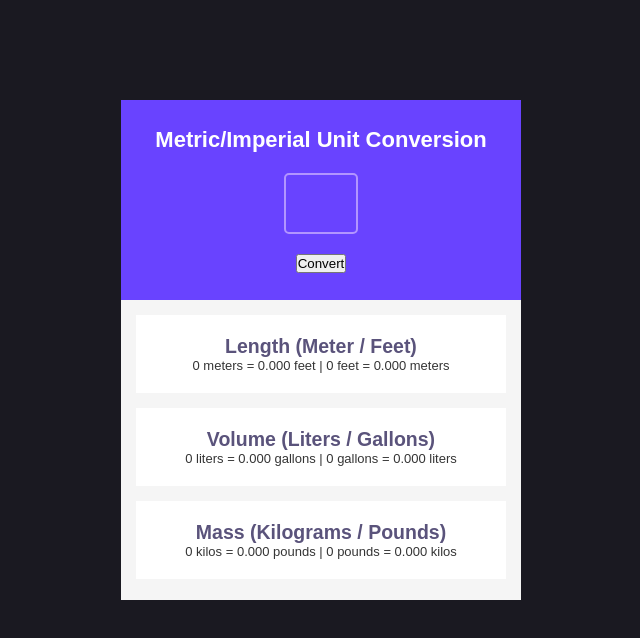
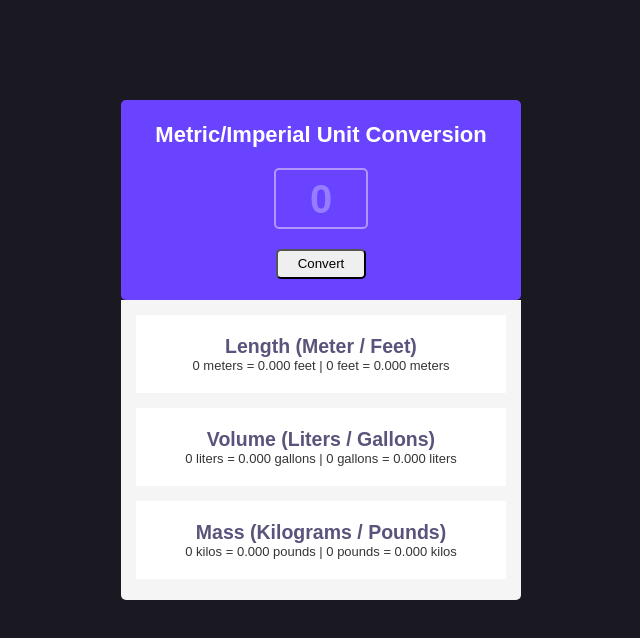
Before and after one commit to LouisCorin/Unit-Convertor, a plain HTML site: page index.html in a window 1280 px wide. Shown: the whole page, without its empty margins (319-959 px from the left). Drawn offline with Linux system fonts and the light colour scheme.

Commit message:
Add editable function to span

```diff
--- a/style.css
+++ b/style.css
@@ -33,6 +33,7 @@ body{
     align-items: center;
     gap: 20px;
     text-align: center;
+    border-radius: 5px;
 }
 
 h1{
@@ -51,17 +52,24 @@ span{
     border: 2px solid #B295FF;
     border-radius: 5px;
     font-size: 35px;
-    min-width: 60px;
+    min-width: 80px;
     max-width: 200px;
     height: 50px;
     padding: 7px 5px 0px 5px;
 }
 
+span[contenteditable]:empty:focus::before,
+span[contenteditable]:empty::before{
+content: "0";
+opacity: 0.3;
+font-size: 40px;
+}
 
 #body-el{
     background-color: whitesmoke;
     width: 400px;
     height: 300px;
+    border-radius: 0px 0px 5px 5px;
 }
 
 .hero{
@@ -71,6 +79,13 @@ span{
     font-size: 13px;
     color: #5A537B;
 }
+
 p{
     color: #353535;
 }
+
+button{
+    width: 90px;
+    height: 30px;
+    border-radius: 5px;
+}
```
